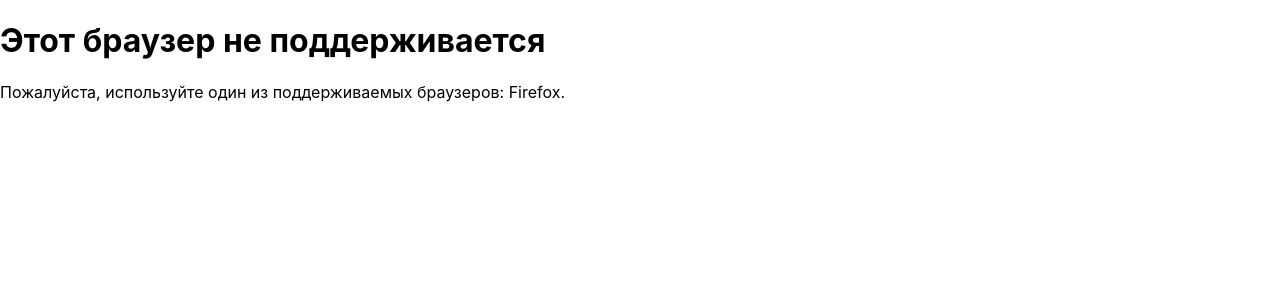
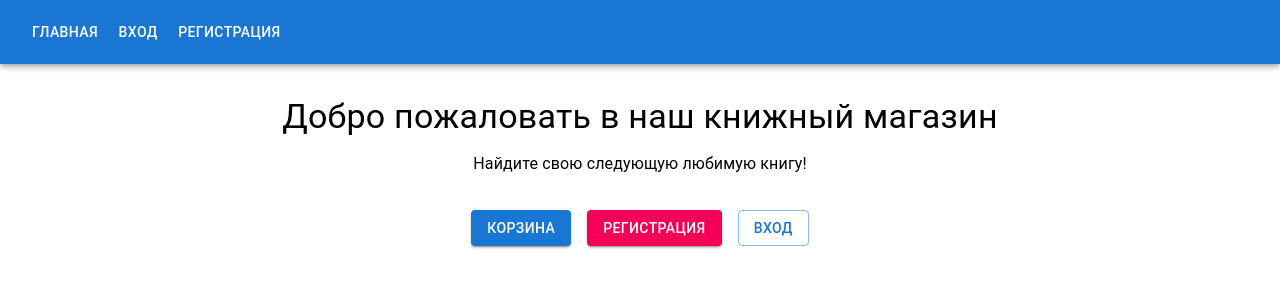
Before and after one commit to Alex-L-K-free/My-Work, a React (Create React App) app in the folder StazProject/mysite_staz/frontend/: page / in a window 1280 px wide. Shown: the top 300 px of the page. Built offline with nearby package versions, Linux system fonts and the light colour scheme.

Commit message:
проект StazProject с DFR+React промежуточный результат рабочий v3

```diff
--- a/StazProject/mysite_staz/frontend/package.json
+++ b/StazProject/mysite_staz/frontend/package.json
@@ -3,6 +3,9 @@
   "version": "0.1.0",
   "private": true,
   "dependencies": {
+    "@emotion/react": "^11.14.0",
+    "@emotion/styled": "^11.14.0",
+    "@mui/material": "^6.3.1",
     "axios": "^1.7.9",
     "cra-template": "1.2.0",
     "react": "^18.0.0",
--- a/StazProject/mysite_staz/frontend/src/App.js
+++ b/StazProject/mysite_staz/frontend/src/App.js
@@ -1,6 +1,8 @@
 // frontend/src/App.js
+import React, { useState } from 'react';
 import { BrowserRouter as Router, Routes, Route, Navigate, Link } from 'react-router-dom';
-import { useState } from 'react';
+import { createTheme, ThemeProvider } from '@mui/material/styles';
+import { AppBar, Toolbar, Button, Container } from '@mui/material';
 import HomePage from './HomePage';
 import Dashboard from './Dashboard';
 import Cart from './Cart';
@@ -8,51 +10,83 @@
 import ProfilePage from './ProfilePage';
 import AdminPanel from './AdminPanel';
 import Register from './Register';
-import Profile from './Profile';
 
-// Поддерживаемые браузеры
-const supportedBrowsers = ['Firefox'];
+const theme = createTheme({
+  palette: {
+    primary: {
+      main: '#1976d2',
+    },
+    secondary: {
+      main: '#f50057',
+    },
+  },
+});
 
-const isSupportedBrowser = () => {
-  const userAgent = navigator.userAgent;
-  return supportedBrowsers.some((browser) => userAgent.includes(browser));
-};
-
-function App() {
+const App = () => {
   const [token, setToken] = useState(localStorage.getItem('access_token'));
-
-  if (!isSupportedBrowser()) {
-    return (
-      <div className="unsupported-browser">
-        <h1>Этот браузер не поддерживается</h1>
-        <p>Пожалуйста, используйте один из поддерживаемых браузеров: Firefox.</p>
-      </div>
-    );
-  }
 
   const ProtectedRoute = ({ children }) => {
     return token ? children : <Navigate to="/login" />;
   };
 
   return (
+    <ThemeProvider theme={theme}>
       <Router>
-        <nav>
-          <Link to="/login">Вход</Link>
-          <Link to="/register">Регистрация</Link>
-          <Link to="/cart">Корзина</Link>
-          <Link to="/profile">Личный кабинет</Link>
-        </nav>
-        <Routes>
-          <Route path="/" element={<HomePage/>}/>
-          <Route path="/login" element={<Login setToken={setToken}/>}/>
-          <Route path="/register" element={<Register />} />
-          <Route path="/dashboard" element={<ProtectedRoute><Dashboard token={token} setToken={setToken}/></ProtectedRoute>}/>
-          <Route path="/cart" element={<ProtectedRoute><Cart token={token}/></ProtectedRoute>}/>
-          <Route path="/profile" element={<ProtectedRoute><ProfilePage token={token}/></ProtectedRoute>}/>
-          <Route path="/admin" element={<ProtectedRoute><AdminPanel token={token}/></ProtectedRoute>}/>
-        </Routes>
+        <AppBar position="static">
+          <Toolbar>
+            <Button color="inherit" component={Link} to="/">
+              Главная
+            </Button>
+            {token ? (
+              <>
+                <Button color="inherit" component={Link} to="/dashboard">
+                  Dashboard
+                </Button>
+                <Button color="inherit" component={Link} to="/cart">
+                  Корзина
+                </Button>
+                <Button color="inherit" component={Link} to="/profile">
+                  Профиль
+                </Button>
+              </>
+            ) : (
+              <>
+                <Button color="inherit" component={Link} to="/login">
+                  Вход
+                </Button>
+                <Button color="inherit" component={Link} to="/register">
+                  Регистрация
+                </Button>
+              </>
+            )}
+          </Toolbar>
+        </AppBar>
+        <Container sx={{ mt: 4 }}>
+          <Routes>
+            <Route path="/" element={<HomePage />} />
+            <Route path="/login" element={<Login setToken={setToken} />} />
+            <Route path="/register" element={<Register />} />
+            <Route
+              path="/dashboard"
+              element={<ProtectedRoute><Dashboard token={token} /></ProtectedRoute>}
+            />
+            <Route
+              path="/cart"
+              element={<ProtectedRoute><Cart token={token} /></ProtectedRoute>}
+            />
+            <Route
+              path="/profile"
+              element={<ProtectedRoute><ProfilePage token={token} /></ProtectedRoute>}
+            />
+            <Route
+              path="/admin"
+              element={<ProtectedRoute><AdminPanel token={token} /></ProtectedRoute>}
+            />
+          </Routes>
+        </Container>
       </Router>
+    </ThemeProvider>
   );
-}
+};
 
 export default App;
--- a/StazProject/mysite_staz/frontend/src/HomePage.js
+++ b/StazProject/mysite_staz/frontend/src/HomePage.js
@@ -1,46 +1,35 @@
 //frontend/src/homepage.js
 import React from 'react';
+import { Box, Typography, Button, Grid } from '@mui/material';
 import { Link } from 'react-router-dom';
 
 const HomePage = () => {
   return (
-      <div>
-          <h1>Добро пожаловать в наш книжный магазин</h1>
-          <p>Найдите свою следующую любимую книгу!</p>
-
-          <div>
-              <Link to="/cart">Корзина</Link>
-              <Link to="/register">Регистрация</Link>
-              <Link to="/login">Вход</Link>
-          </div>
-
-          <div>
-              <h2>Наши книги</h2>
-              <ul>
-                  {/* Здесь можно добавить список популярных товаров или категории */}
-                  <li>
-                      <h3>Товар 1</h3>
-                      <p>Краткое описание товара 1</p>
-                      <Link to="/products/1">Посмотреть детали</Link>
-                  </li>
-                  <li>
-                      <h3>Товар 2</h3>
-                      <p>Краткое описание товара 2</p>
-                      <Link to="/products/2">Посмотреть детали</Link>
-                  </li>
-              </ul>
-          </div>
-
-          <div>
-              <h2>Корзина</h2>
-              <Link to="/cart">Посмотреть корзину</Link>
-          </div>
-
-          <div>
-              <h2>Заказы</h2>
-              <Link to="/orders">Посмотреть заказы</Link>
-          </div>
-      </div>
+    <Box sx={{ textAlign: 'center', mt: 4 }}>
+      <Typography variant="h4" gutterBottom>
+        Добро пожаловать в наш книжный магазин
+      </Typography>
+      <Typography variant="subtitle1" gutterBottom>
+        Найдите свою следующую любимую книгу!
+      </Typography>
+      <Grid container spacing={2} justifyContent="center" sx={{ mt: 2 }}>
+        <Grid item>
+          <Button variant="contained" color="primary" component={Link} to="/cart">
+            Корзина
+          </Button>
+        </Grid>
+        <Grid item>
+          <Button variant="contained" color="secondary" component={Link} to="/register">
+            Регистрация
+          </Button>
+        </Grid>
+        <Grid item>
+          <Button variant="outlined" color="primary" component={Link} to="/login">
+            Вход
+          </Button>
+        </Grid>
+      </Grid>
+    </Box>
   );
 };
 
```
Also changed, not shown: StazProject/mysite_staz/frontend/src/Footer.js (added, +14 -0 lines), StazProject/mysite_staz/frontend/src/Header.js (added, +20 -0 lines), 1 other file (tests, documents, lock files or other folders).
